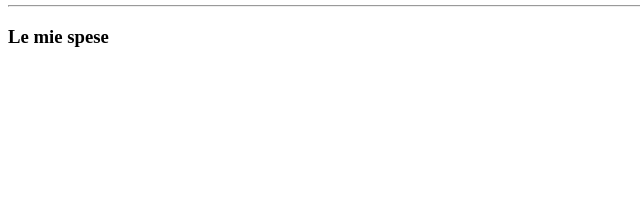
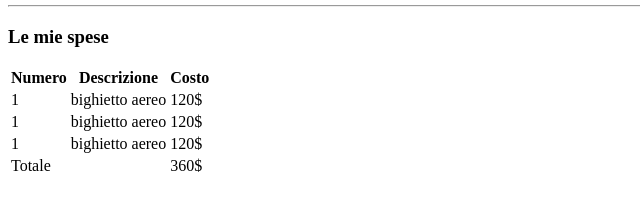
Before and after one commit to AlexLosciale/html-london-trip, a plain HTML site: page index.html in a window 1280 px wide. Shown: the part 101-312 px from the top of the page, without its empty margins (0-640 px from the left). Drawn offline with Linux system fonts and the light colour scheme.

Commit message:
add:table1

```diff
--- a/index.html
+++ b/index.html
@@ -12,6 +12,33 @@
         <img src="./img/pexels-bill-emrich-230794-2.jpg" alt="3">
         <hr>
         <h3>Le mie spese</h3>
+        <table>
+            <tr>
+                <th>Numero</th>
+                <th>Descrizione</th>
+                <th>Costo</th>
+            </tr>
+            <tr>
+                <td>1</td>
+                <td>bighietto aereo</td>
+                <td>120$</td>
+            </tr>
+            <tr>
+                <td>1</td>
+                <td>bighietto aereo</td>
+                <td>120$</td>
+            </tr>
+            <tr>
+                <td>1</td>
+                <td>bighietto aereo</td>
+                <td>120$</td>
+            </tr>
+            <tr>
+                <td>Totale</td>
+                <td></td>
+                <td>360$</td>
+            </tr>
+        </table>
 
 
 
```
